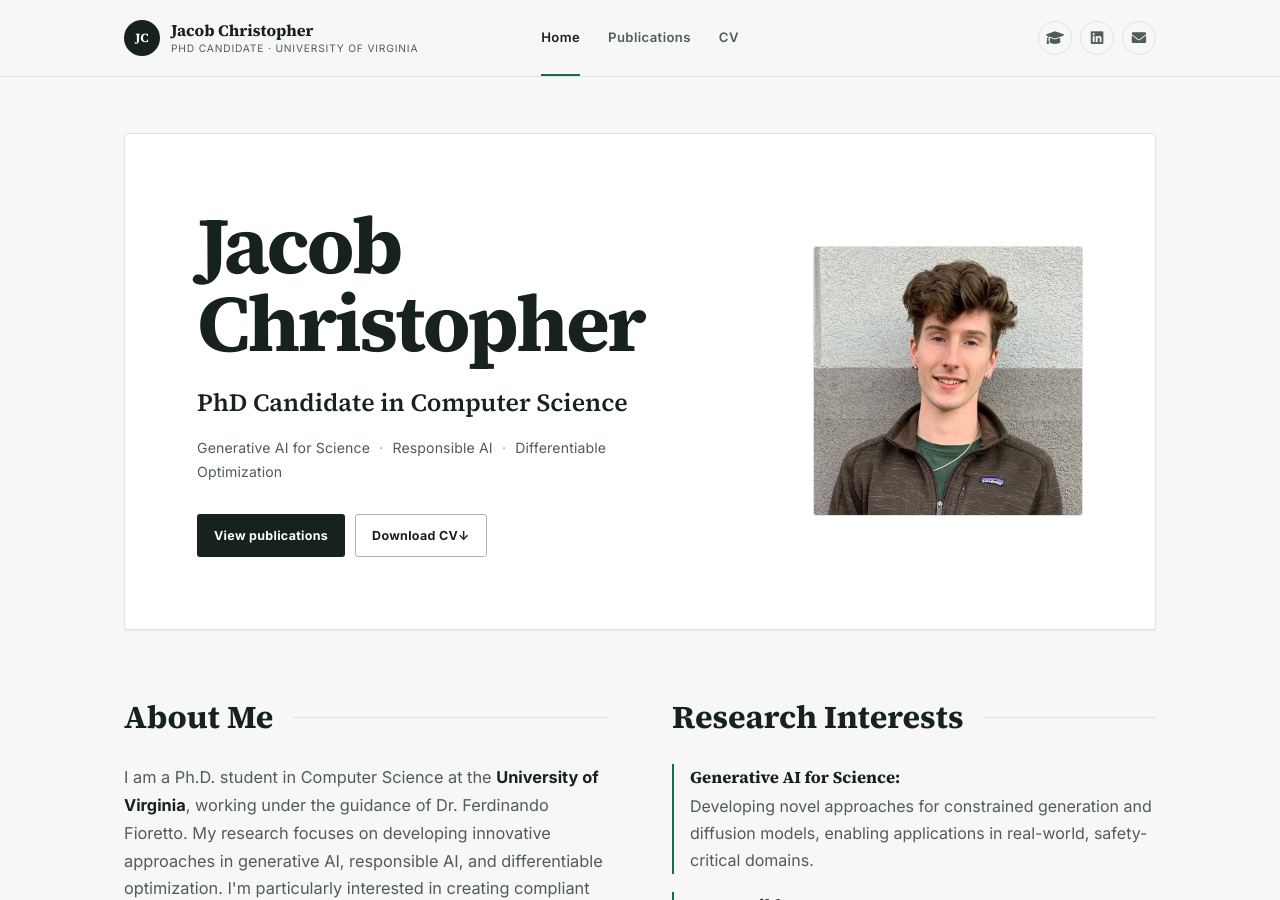
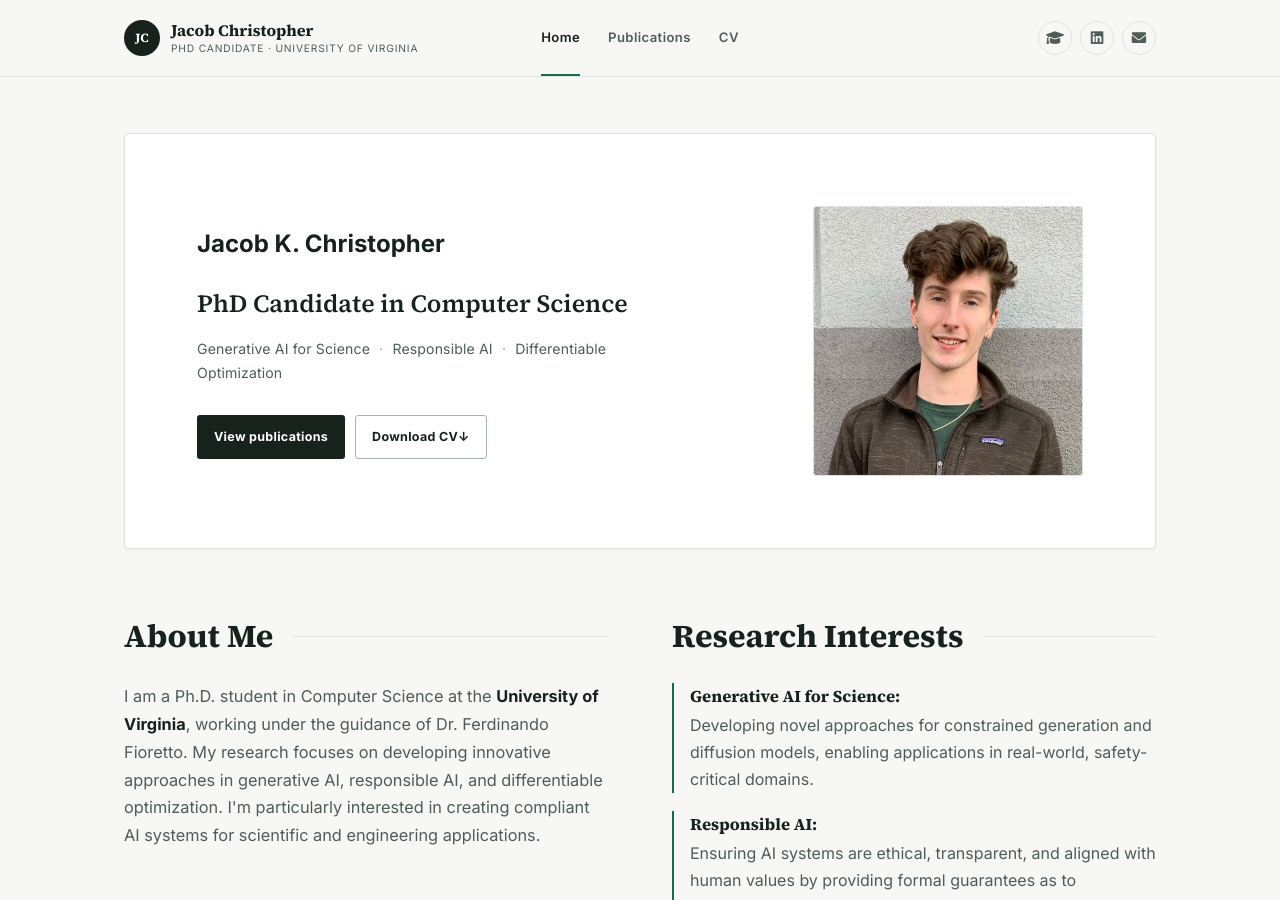
Before and after one commit to jacobchristopher/jacobchristopher.github.io, a Jekyll site: the page built from index.md, in a window 1280 px wide and 900 px high. Built offline with Jekyll 4.4.1, drawn with Linux system fonts in a browser that asks for light colours.

Commit message:
style updates

```diff
--- a/index.md
+++ b/index.md
@@ -6,7 +6,7 @@ title: Home
 <div class="hero">
     <div class="hero-content">
         <div class="hero-text">
-            <h1>Jacob Christopher</h1>
+            <h2>Jacob K. Christopher</h2>
             <p class="subtitle">PhD Candidate in Computer Science</p>
             <p class="focus">Generative AI for Science <span aria-hidden="true">·</span> Responsible AI <span aria-hidden="true">·</span> Differentiable Optimization</p>
             <div class="hero-actions">
```
